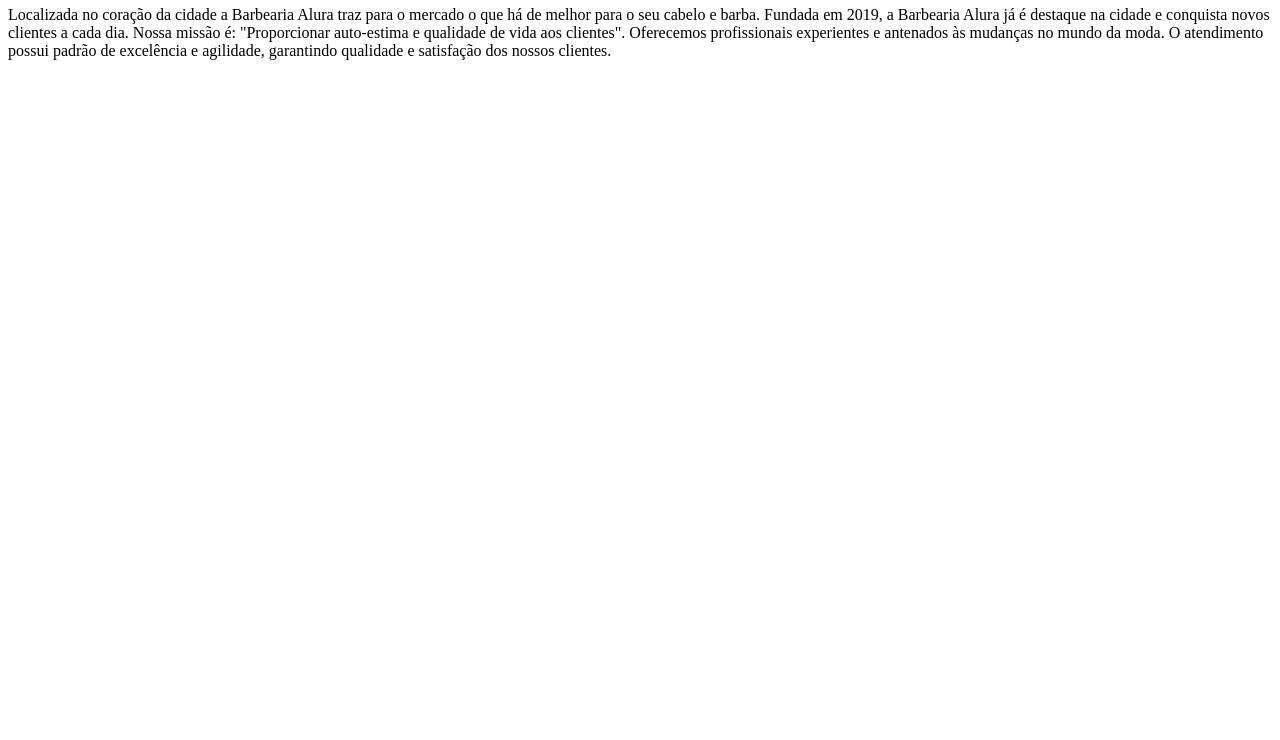
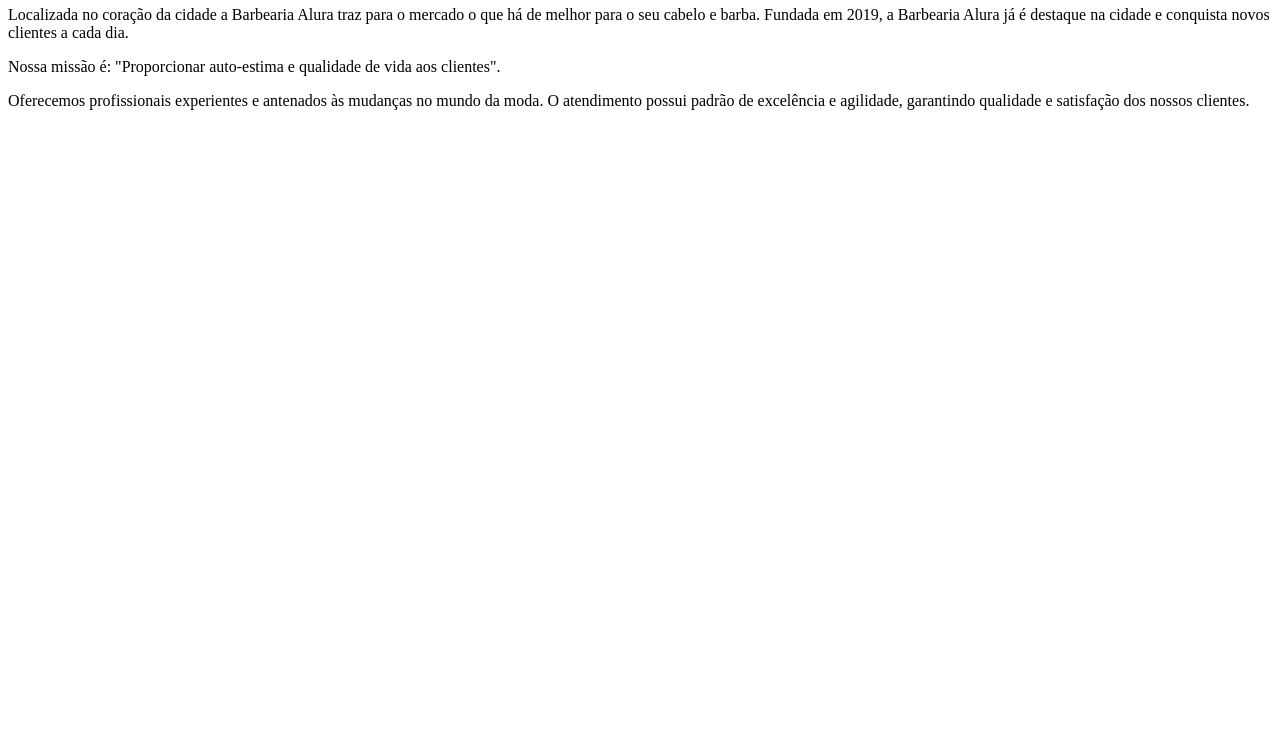
Before and after one commit to MARCOS02COSTA/htmlcss-parte1, a plain HTML site: page index.html in a window 1280 px wide. Shown: the part 60-800 px from the top of the page. Drawn offline with Linux system fonts and the light colour scheme.

Commit message:
Update index.html

```diff
--- a/index.html
+++ b/index.html
@@ -1,7 +1,9 @@
 <h1>LSobre a Barbearia Alura</h1>
 
-Localizada no coração da cidade a Barbearia Alura traz para o mercado o que há de melhor para o seu cabelo e barba. Fundada em 2019, a Barbearia Alura já é destaque na cidade e conquista novos clientes a cada dia.
+<p>Localizada no coração da cidade a Barbearia Alura traz para o mercado o que há de melhor para o seu cabelo e barba.
+Fundada em 2019, a Barbearia Alura já é destaque na cidade e conquista novos clientes a cada dia.</p>
 
-Nossa missão é: "Proporcionar auto-estima e qualidade de vida aos clientes".
+<p>Nossa missão é: "Proporcionar auto-estima e qualidade de vida aos clientes".</p>
 
-Oferecemos profissionais experientes e antenados às mudanças no mundo da moda. O atendimento possui padrão de excelência e agilidade, garantindo qualidade e satisfação dos nossos clientes.
+<p>Oferecemos profissionais experientes e antenados às mudanças no mundo da moda.
+O atendimento possui padrão de excelência e agilidade, garantindo qualidade e satisfação dos nossos clientes.</p>
```
